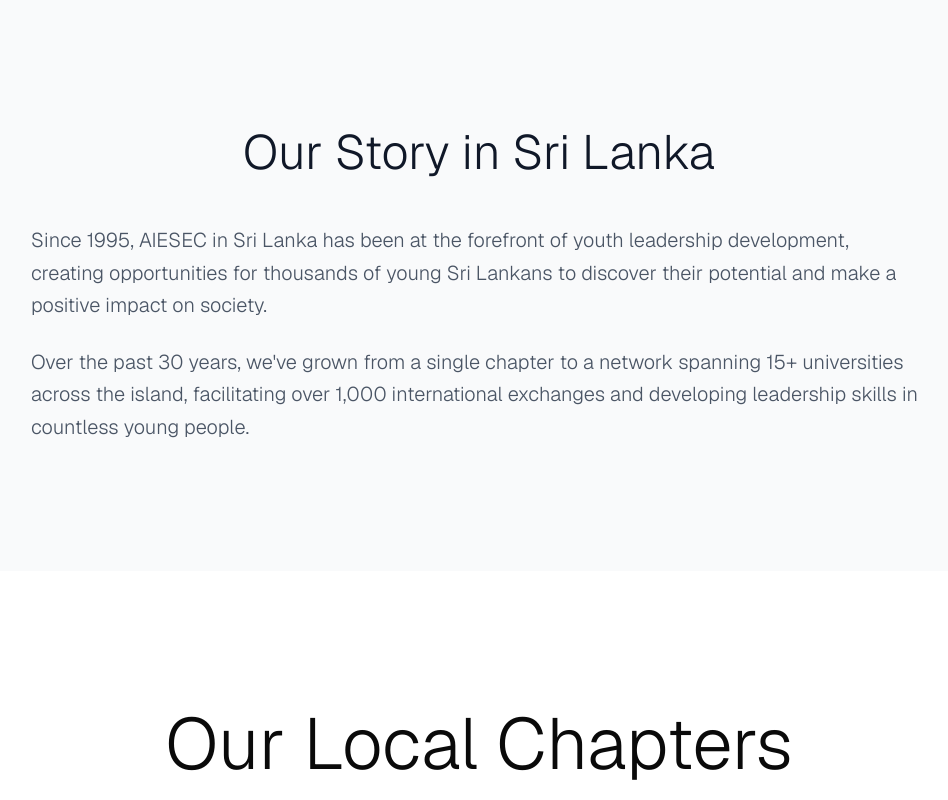
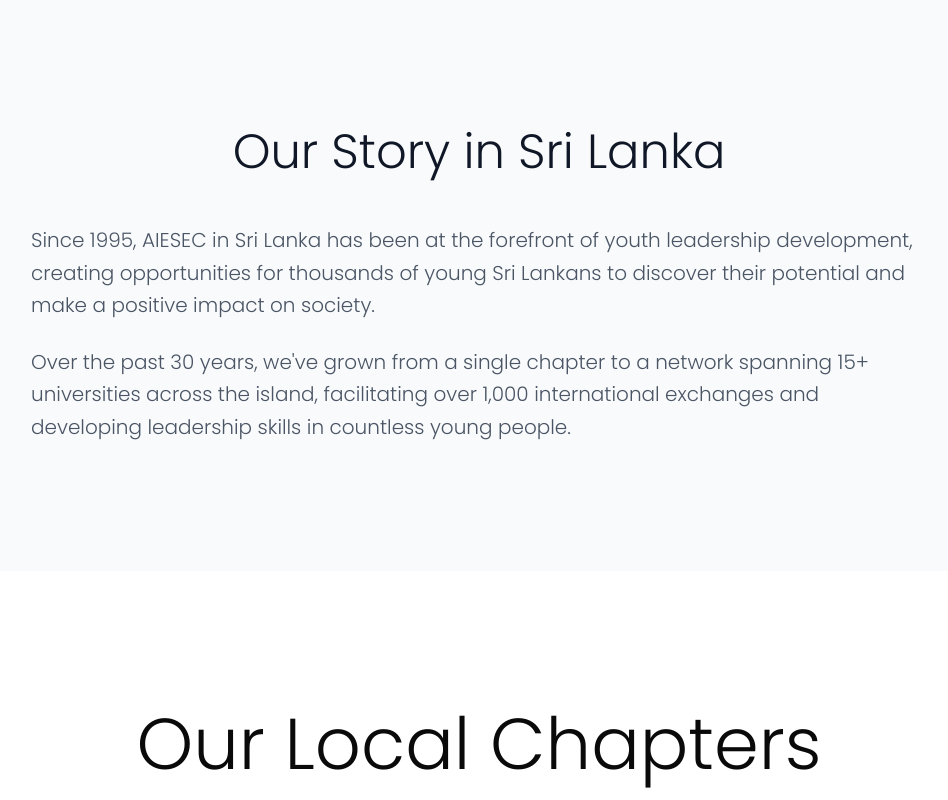
Before and after one commit to AIESEC-LK/aiesec.lk-v2, a Next.js app: page / in a window 1280 px wide. Shown: the top 800 px of the page, without its empty margins (161-1109 px from the left). Built offline with nearby package versions, Linux system fonts and the light colour scheme.

Commit message:
fix: change font to poppins

```diff
--- a/app/globals.css
+++ b/app/globals.css
@@ -73,8 +73,8 @@
 }
 
 @theme inline {
-  --font-sans: var(--font-geist-sans);
-  --font-mono: var(--font-geist-mono);
+  --font-sans: var(--font-poppins);
+  --font-mono: var(--font-poppins);
   --color-background: var(--background);
   --color-foreground: var(--foreground);
   --color-card: var(--card);
--- a/app/layout.tsx
+++ b/app/layout.tsx
@@ -1,15 +1,11 @@
 import type { Metadata } from "next";
-import { Geist, Geist_Mono } from "next/font/google";
+import { Poppins } from "next/font/google";
 import "./globals.css";
 
-const geistSans = Geist({
-  variable: "--font-geist-sans",
+const poppins = Poppins({
+  variable: "--font-poppins",
   subsets: ["latin"],
-});
-
-const geistMono = Geist_Mono({
-  variable: "--font-geist-mono",
-  subsets: ["latin"],
+  weight: ["100", "200", "300", "400", "500", "600", "700", "800", "900"],
 });
 
 export const metadata: Metadata = {
@@ -27,7 +23,7 @@
 }>) {
   return (
     <html lang="en">
-      <body className={`font-sans ${geistSans.variable} ${geistMono.variable}`}>
+      <body className={`font-sans ${poppins.variable}`}>
         {children}
       </body>
     </html>
```
